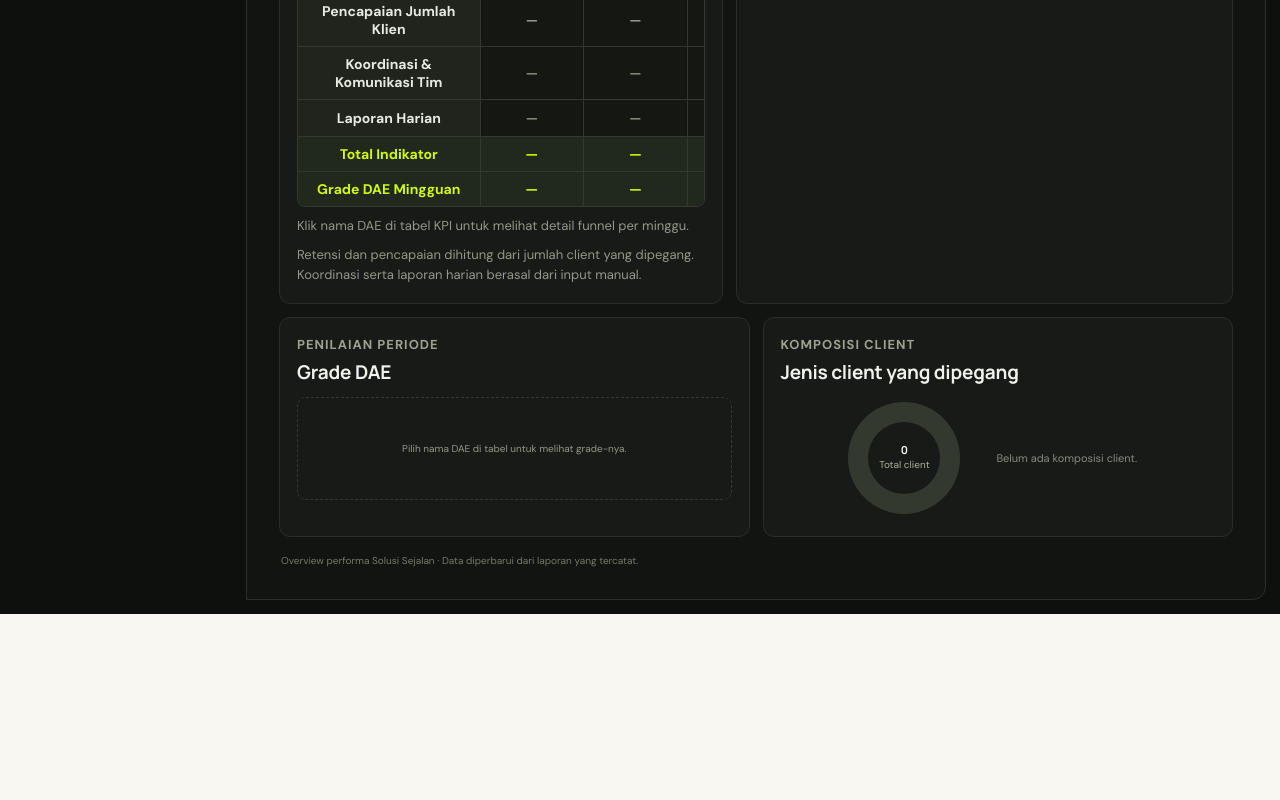
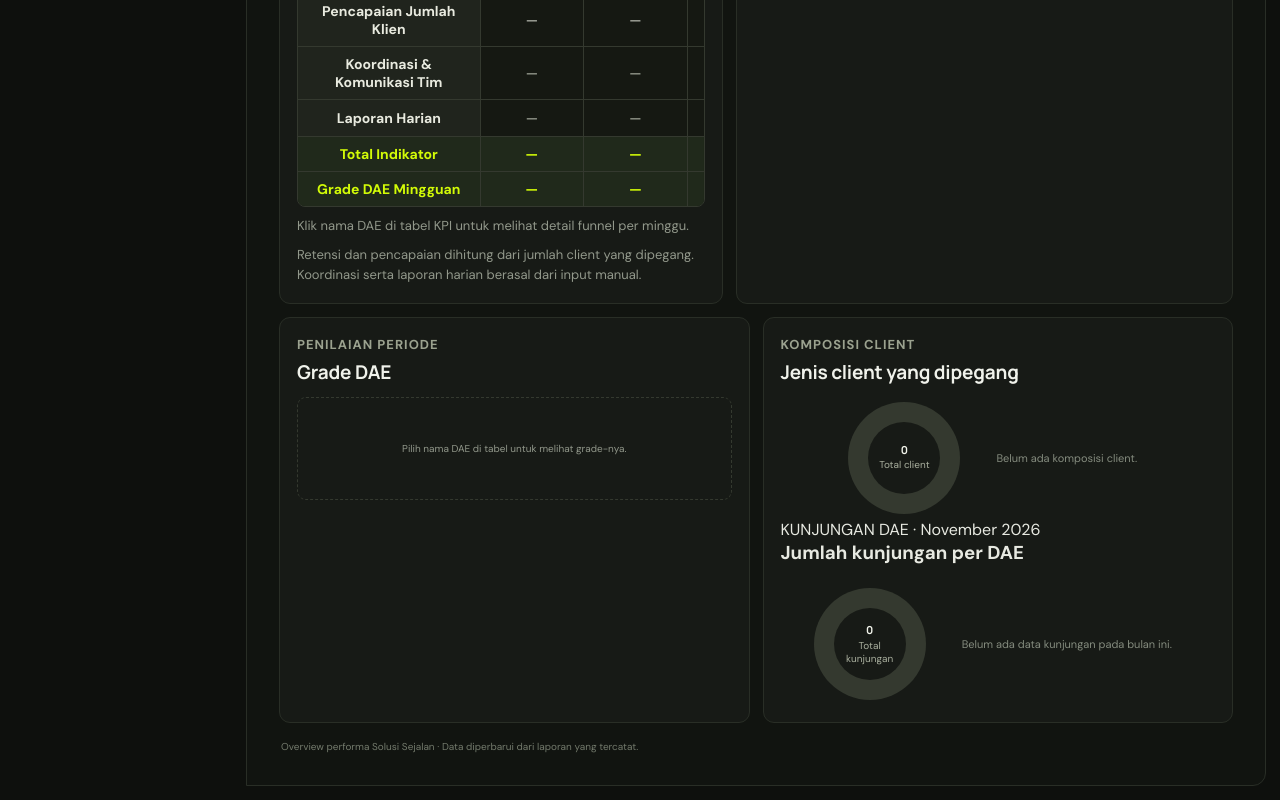
Before and after one commit to Reksa776/KPI-Solusi, a Next.js app: page /performa/dae in a window 1280 px wide. Shown: the part 1017-1817 px from the top of the page. Before the commit the page ends 1631 px from the top, so only its background shows below. Built offline with nearby package versions, Linux system fonts and the light colour scheme; no server answers; the database is empty.

Commit message:
add pie chart kunjungn dae

```diff
--- a/app/admin/kpi/page.tsx
+++ b/app/admin/kpi/page.tsx
@@ -121,13 +121,17 @@ export default async function KpiDashboard({ searchParams }: { searchParams: Pro
     for(const client of visibleClients)sliceMap.set(client.type,(sliceMap.get(client.type)??0)+1);
     const palette=["#d2fb07","#8dbf45","#4ca88b","#c2d976","#7d876c","#d2aa58"];
     const slices:DaeTypeSlice[]=[...sliceMap].map(([label,count],index)=>({label,count,color:palette[index%palette.length]})).sort((a,b)=>b.count-a.count);
+    const monthlyVisitTotals=new Map<string,number>();
+    if(selectedDae){for(const [index,period] of reportWeeks.entries()){const total=trendVisits.filter(item=>item.dae_person===selectedDae&&dateValue(item.week_start)===period).reduce((sum,item)=>sum+Number(item.total),0);if(total)monthlyVisitTotals.set(`Minggu ${index+1}`,total)}}
+    else for(const item of trendVisits){const period=dateValue(item.week_start);if(period.slice(0,7)!==activeWeek.slice(0,7)||!item.dae_person)continue;monthlyVisitTotals.set(item.dae_person,(monthlyVisitTotals.get(item.dae_person)??0)+Number(item.total))}
+    const visitSlices:DaeTypeSlice[]=[...monthlyVisitTotals].map(([label,count],index)=>({label,count,color:palette[index%palette.length]})).sort((a,b)=>b.count-a.count);
     const dateSets=new Map<string,Map<string,Set<number>>>();
     for(const week of trendPeriods)for(const assignment of trendAssignments){const people=dateSets.get(week)??new Map<string,Set<number>>(),ids=people.get(assignment.dae_person)??new Set<number>();readIds(assignment.agency_client_ids).filter(id=>existingClientIds.has(id)).forEach(id=>ids.add(id));people.set(assignment.dae_person,ids);dateSets.set(week,people)}
     const trendCount=(source:WeeklyCount[])=>{const map=new Map<string,number>();for(const item of source){if(selectedDae&&item.dae_person!==selectedDae)continue;const week=dateValue(item.week_start);map.set(week,(map.get(week)??0)+Number(item.total))}return map};
     const strategyTrend=new Map<string,number>();for(const period of trendPeriods)strategyTrend.set(period,monthlyCumulativeStrategyCount(trendStrategies,period,selectedDae));const visitTrend=trendCount(trendVisits);
     const trend:DaeTrendPoint[]=[...new Set([...dateSets.keys(),...strategyTrend.keys(),...visitTrend.keys()])].sort().slice(-8).map(week=>({week,clients:selectedDae?(dateSets.get(week)?.get(selectedDae)?.size??0):[...(dateSets.get(week)?.values()??[])].reduce((sum,ids)=>sum+ids.size,0),strategies:strategyTrend.get(week)??0,visits:visitTrend.get(week)??0}));
     const topMonthly=monthlyRanked[0];
-    return <div className="admin-page admin-theme-dashboard"><AdminNavigation active="kpi" teamActive="dae-overview"/><main className="admin-main admin-section-main"><AdminTopbar section="Tim" page="Overview DAE"/><div className="admin-shell team-kpi-shell dae-kpi-shell"><section className="admin-heading"><div><span className="eyebrow">WORKSPACE / DAE</span><h1>Overview DAE</h1><p>Pantau kepemilikan client dan aktivitas tim berdasarkan periode mingguan.</p></div><div className="team-kpi-tabs"><Link href="/admin/kpi?scope=dm">DM</Link><Link className="active" href="/admin/kpi?scope=dae">DAE</Link></div></section><DaeKpiOverview week={activeWeek} rows={rows} clients={visibleClients} trend={trend} slices={slices} selectedDae={selectedDae} periodWeeks={periodWeeks} weeklyData={weeklyData} averageGrade={averageGrade} monthlyBest={topMonthly?{name:topMonthly.name,grade:topMonthly.grade,score:topMonthly.score,average:topMonthly.average,weeks:topMonthly.weeks,totalGradeScore:topMonthly.totalGradeScore}:undefined}/></div></main></div>;
+    return <div className="admin-page admin-theme-dashboard"><AdminNavigation active="kpi" teamActive="dae-overview"/><main className="admin-main admin-section-main"><AdminTopbar section="Tim" page="Overview DAE"/><div className="admin-shell team-kpi-shell dae-kpi-shell"><section className="admin-heading"><div><span className="eyebrow">WORKSPACE / DAE</span><h1>Overview DAE</h1><p>Pantau kepemilikan client dan aktivitas tim berdasarkan periode mingguan.</p></div><div className="team-kpi-tabs"><Link href="/admin/kpi?scope=dm">DM</Link><Link className="active" href="/admin/kpi?scope=dae">DAE</Link></div></section><DaeKpiOverview week={activeWeek} rows={rows} clients={visibleClients} trend={trend} slices={slices} visitSlices={visitSlices} selectedDae={selectedDae} periodWeeks={periodWeeks} weeklyData={weeklyData} averageGrade={averageGrade} monthlyBest={topMonthly?{name:topMonthly.name,grade:topMonthly.grade,score:topMonthly.score,average:topMonthly.average,weeks:topMonthly.weeks,totalGradeScore:topMonthly.totalGradeScore}:undefined}/></div></main></div>;
   }
   if (scope === "dm") {
     const [[dmEntries],[dmAssignments],[dmContentTargets],[dmActualRows]] = await Promise.all([
--- a/app/performa/dae/page.tsx
+++ b/app/performa/dae/page.tsx
@@ -84,11 +84,15 @@ export default async function PublicDaePerformancePage({searchParams}:{searchPar
     for(const client of visibleClients)sliceMap.set(client.type,(sliceMap.get(client.type)??0)+1);
     const palette=["#d2fb07","#8dbf45","#4ca88b","#c2d976","#7d876c","#d2aa58"];
     const slices:DaeTypeSlice[]=[...sliceMap].map(([label,count],index)=>({label,count,color:palette[index%palette.length]})).sort((a,b)=>b.count-a.count);
+    const monthlyVisitTotals=new Map<string,number>();
+    if(selectedDae){for(const [index,period] of reportWeeks.entries()){const total=trendVisits.filter(item=>item.dae_person===selectedDae&&dateValue(item.week_start)===period).reduce((sum,item)=>sum+Number(item.total),0);if(total)monthlyVisitTotals.set(`Minggu ${index+1}`,total)}}
+    else for(const item of trendVisits){const period=dateValue(item.week_start);if(period.slice(0,7)!==activeWeek.slice(0,7)||!item.dae_person)continue;monthlyVisitTotals.set(item.dae_person,(monthlyVisitTotals.get(item.dae_person)??0)+Number(item.total))}
+    const visitSlices:DaeTypeSlice[]=[...monthlyVisitTotals].map(([label,count],index)=>({label,count,color:palette[index%palette.length]})).sort((a,b)=>b.count-a.count);
     const dateSets=new Map<string,Map<string,Set<number>>>();
     for(const week of trendPeriods)for(const assignment of trendAssignments){const people=dateSets.get(week)??new Map<string,Set<number>>(),ids=people.get(assignment.dae_person)??new Set<number>();readIds(assignment.agency_client_ids).filter(id=>existingClientIds.has(id)).forEach(id=>ids.add(id));people.set(assignment.dae_person,ids);dateSets.set(week,people)}
     const trendCount=(source:WeeklyCount[])=>{const map=new Map<string,number>();for(const item of source){if(selectedDae&&item.dae_person!==selectedDae)continue;const week=dateValue(item.week_start);map.set(week,(map.get(week)??0)+Number(item.total))}return map};
     const strategyTrend=new Map<string,number>();for(const period of trendPeriods)strategyTrend.set(period,monthlyCumulativeStrategyCount(trendStrategies,period,selectedDae));const visitTrend=trendCount(trendVisits);
     const trend:DaeTrendPoint[]=[...new Set([...dateSets.keys(),...strategyTrend.keys(),...visitTrend.keys()])].sort().slice(-8).map(week=>({week,clients:selectedDae?(dateSets.get(week)?.get(selectedDae)?.size??0):[...(dateSets.get(week)?.values()??[])].reduce((sum,ids)=>sum+ids.size,0),strategies:strategyTrend.get(week)??0,visits:visitTrend.get(week)??0}));
   const topMonthly=monthlyRanked[0];
-  return <PublicPerformanceShell active="dae" eyebrow={`Overview DAE · ${activeWeek}`} title="Overview DAE" description="Pantau kepemilikan client, strategi, kunjungan, dan grade tim DAE."><div className="dae-kpi-shell public-scope-overview"><DaeKpiOverview publicMode week={activeWeek} rows={rows} clients={visibleClients} trend={trend} slices={slices} selectedDae={selectedDae} periodWeeks={periodWeeks} weeklyData={weeklyData} averageGrade={averageGrade} monthlyBest={topMonthly?{name:topMonthly.name,grade:topMonthly.grade,score:topMonthly.score,average:topMonthly.average,weeks:topMonthly.weeks,totalGradeScore:topMonthly.totalGradeScore}:undefined}/></div></PublicPerformanceShell>;
+  return <PublicPerformanceShell active="dae" eyebrow={`Overview DAE · ${activeWeek}`} title="Overview DAE" description="Pantau kepemilikan client, strategi, kunjungan, dan grade tim DAE."><div className="dae-kpi-shell public-scope-overview"><DaeKpiOverview publicMode week={activeWeek} rows={rows} clients={visibleClients} trend={trend} slices={slices} visitSlices={visitSlices} selectedDae={selectedDae} periodWeeks={periodWeeks} weeklyData={weeklyData} averageGrade={averageGrade} monthlyBest={topMonthly?{name:topMonthly.name,grade:topMonthly.grade,score:topMonthly.score,average:topMonthly.average,weeks:topMonthly.weeks,totalGradeScore:topMonthly.totalGradeScore}:undefined}/></div></PublicPerformanceShell>;
 }
--- a/components/dae-client-mix-chart.tsx
+++ b/components/dae-client-mix-chart.tsx
@@ -6,7 +6,7 @@ export type DaeMixSlice = { label: string; count: number; color: string };
 
 const number = (value: number) => value.toLocaleString("id-ID");
 
-export default function DaeClientMixChart({ slices }: { slices: DaeMixSlice[] }) {
+export default function DaeClientMixChart({ slices, unitLabel = "client", emptyMessage = "Belum ada komposisi client." }: { slices: DaeMixSlice[]; unitLabel?: string; emptyMessage?: string }) {
   const [hoveredIndex, setHoveredIndex] = useState<number | null>(null);
   const [pointer, setPointer] = useState<{ x: number; y: number } | null>(null);
   const total = slices.reduce((sum, slice) => sum + slice.count, 0);
@@ -41,10 +41,10 @@ export default function DaeClientMixChart({ slices }: { slices: DaeMixSlice[] })
   return <div className="dae-donut-layout">
     <div className="dae-donut-stage">
       <button type="button" className="dae-donut" style={{ background: gradient }} aria-label="Arahkan kursor ke irisan untuk melihat jenis client, persentase, dan jumlahnya" onPointerMove={selectFromPointer} onPointerLeave={() => { setHoveredIndex(null); setPointer(null); }}>
-        <span className="dae-donut-center">{active ? <><b title={active.label}>{active.label}</b><strong>{total ? `${(active.count / total * 100).toFixed(1)}%` : "0%"}</strong><small>{number(active.count)} client</small></> : <><b>{number(total)}</b><small>Total client</small></>}</span>
+        <span className="dae-donut-center">{active ? <><b title={active.label}>{active.label}</b><strong>{total ? `${(active.count / total * 100).toFixed(1)}%` : "0%"}</strong><small>{number(active.count)} {unitLabel}</small></> : <><b>{number(total)}</b><small>Total {unitLabel}</small></>}</span>
       </button>
-      {active && pointer && <span className="dae-donut-tooltip" style={{ left: pointer.x, top: pointer.y }}><b>{active.label}</b><strong>{total ? `${(active.count / total * 100).toFixed(1)}%` : "0%"}</strong><small>{number(active.count)} client</small></span>}
+      {active && pointer && <span className="dae-donut-tooltip" style={{ left: pointer.x, top: pointer.y }}><b>{active.label}</b><strong>{total ? `${(active.count / total * 100).toFixed(1)}%` : "0%"}</strong><small>{number(active.count)} {unitLabel}</small></span>}
     </div>
-    <ul>{slices.slice(0, 5).map((slice, index) => <li key={slice.label} onPointerEnter={() => setHoveredIndex(index)} onPointerLeave={() => setHoveredIndex(null)}><i style={{ background: slice.color }}/><span>{slice.label}</span><b>{slice.count}<small>{total ? `${(slice.count / total * 100).toFixed(1)}%` : "0%"}</small></b></li>)}{!slices.length && <li className="dae-empty">Belum ada komposisi client.</li>}</ul>
+    <ul>{slices.slice(0, 5).map((slice, index) => <li key={slice.label} onPointerEnter={() => setHoveredIndex(index)} onPointerLeave={() => setHoveredIndex(null)}><i style={{ background: slice.color }}/><span>{slice.label}</span><b>{slice.count}<small>{total ? `${(slice.count / total * 100).toFixed(1)}%` : "0%"}</small></b></li>)}{!slices.length && <li className="dae-empty">{emptyMessage}</li>}</ul>
   </div>;
 }
--- a/components/dae-kpi-overview.tsx
+++ b/components/dae-kpi-overview.tsx
@@ -19,7 +19,7 @@ const weekLabel = (value: string) => {
   return new Intl.DateTimeFormat("id-ID", { day: "numeric", month: "short" }).format(date);
 };
 
-export default function DaeKpiOverview({ week, rows, clients, trend, slices, selectedDae, periodWeeks, weeklyData, averageGrade, monthlyBest, publicMode = false }: { week: string; rows: DaeOverviewRow[]; clients: DaeClientRow[]; trend: DaeTrendPoint[]; slices: DaeTypeSlice[]; selectedDae?: string; periodWeeks: string[]; weeklyData: Record<string, DaeWeeklyData>; averageGrade?: number; monthlyBest?: {name:string;grade:string;score:number;average:number;weeks:number;totalGradeScore:number}; publicMode?: boolean }) {
+export default function DaeKpiOverview({ week, rows, clients, trend, slices, visitSlices, selectedDae, periodWeeks, weeklyData, averageGrade, monthlyBest, publicMode = false }: { week: string; rows: DaeOverviewRow[]; clients: DaeClientRow[]; trend: DaeTrendPoint[]; slices: DaeTypeSlice[]; visitSlices:DaeTypeSlice[]; selectedDae?: string; periodWeeks: string[]; weeklyData: Record<string, DaeWeeklyData>; averageGrade?: number; monthlyBest?: {name:string;grade:string;score:number;average:number;weeks:number;totalGradeScore:number}; publicMode?: boolean }) {
   const route=publicMode?"/performa/dae":"/admin/kpi";
   const [periodMonth,setPeriodMonth]=useState(week.slice(0,7)||new Intl.DateTimeFormat("en-CA",{timeZone:"Asia/Jakarta",year:"numeric",month:"2-digit"}).format(new Date()));
   const [periodWeek,setPeriodWeek]=useState(week||(getMonthWeekStart(periodMonth,1)??""));
@@ -65,6 +65,6 @@ export default function DaeKpiOverview({ week, rows, clients, trend, slices, sel
       <section className="dae-overview-panel dae-client-panel"><div className="dae-panel-heading"><div><span>PORTOFOLIO</span><h2>{selected ? `Client milik ${selected.name}` : "Client yang dipegang"}</h2></div><div className="dae-overview-controls"><label>Jenis client<select aria-label="Filter client berdasarkan jenis" value={activePortfolioType} onChange={event=>setPortfolioType(event.target.value)}><option value="">Semua jenis</option>{clientTypes.map(type=><option key={type} value={type}>{type}</option>)}</select></label><span className="dae-period-pill">{number(filteredClients.length)} client</span></div></div><div className="dae-simple-table-wrap"><table className="dae-simple-table"><thead><tr>{!selected&&<th>Nama DAE</th>}<th>Client</th><th>Jenis</th></tr></thead><tbody>{filteredClients.slice(0, 8).map((client,index) => <tr key={`${client.dae}-${client.name}-${index}`}>{!selected&&<td><b>{client.dae}</b></td>}<td>{client.name}</td><td><span className="dae-client-type">{client.type}</span></td></tr>)}{!filteredClients.length && <tr><td colSpan={selected?2:3} className="dae-empty">{activePortfolioType?"Tidak ada client dengan jenis ini pada periode tersebut.":"Belum ada client yang ditautkan ke DAE."}</td></tr>}</tbody></table></div>{filteredClients.length > 8 && <p className="dae-table-footnote">Menampilkan 8 dari {filteredClients.length} client. {!publicMode&&<Link href="/admin/kpi/input/dae_team">Lihat semua di Data Tim DAE</Link>}</p>}</section>
     </div>
 
-    <div className="dae-bottom-grid"><section className="dae-overview-panel dae-grade-panel"><div className="dae-panel-heading"><div><span>PENILAIAN PERIODE</span><h2>Grade DAE</h2></div></div>{selected?<div className="dae-grade-summary"><div className={`dae-grade-average dae-grade-average-${averageGradeLabel.toLowerCase()}`}>{averageGradeLabel}</div><div><strong>{selected.name}</strong><p>Grade <b>{averageGradeLabel}</b> · nilai rata-rata {averageGrade===undefined?"—":averageGrade.toFixed(2)}</p><small>A=5 · B=3 · C=2 · Buruk=1</small></div></div>:<p className="dae-grade-empty">Pilih nama DAE di tabel untuk melihat grade-nya.</p>}</section><section className="dae-overview-panel dae-client-mix"><div className="dae-panel-heading"><div><span>KOMPOSISI CLIENT</span><h2>{selected ? `Jenis client ${selected.name}` : "Jenis client yang dipegang"}</h2></div></div><DaeClientMixChart slices={slices}/></section></div>
+    <div className="dae-bottom-grid"><section className="dae-overview-panel dae-grade-panel"><div className="dae-panel-heading"><div><span>PENILAIAN PERIODE</span><h2>Grade DAE</h2></div></div>{selected?<div className="dae-grade-summary"><div className={`dae-grade-average dae-grade-average-${averageGradeLabel.toLowerCase()}`}>{averageGradeLabel}</div><div><strong>{selected.name}</strong><p>Grade <b>{averageGradeLabel}</b> · nilai rata-rata {averageGrade===undefined?"—":averageGrade.toFixed(2)}</p><small>A=5 · B=3 · C=2 · Buruk=1</small></div></div>:<p className="dae-grade-empty">Pilih nama DAE di tabel untuk melihat grade-nya.</p>}</section><section className="dae-overview-panel dae-client-mix"><div className="dae-panel-heading"><div><span>KOMPOSISI CLIENT</span><h2>{selected ? `Jenis client ${selected.name}` : "Jenis client yang dipegang"}</h2></div></div><DaeClientMixChart slices={slices}/><div className="dae-monthly-visit-chart-heading"><span>KUNJUNGAN DAE · {new Intl.DateTimeFormat("id-ID",{month:"long",year:"numeric",timeZone:"UTC"}).format(new Date(`${week.slice(0,7)}-01T12:00:00Z`))}</span><h3>{selected?`Kunjungan ${selected.name} per minggu`:"Jumlah kunjungan per DAE"}</h3></div><DaeClientMixChart slices={visitSlices} unitLabel="kunjungan" emptyMessage="Belum ada data kunjungan pada bulan ini."/></section></div>
   </div>;
 }
```
